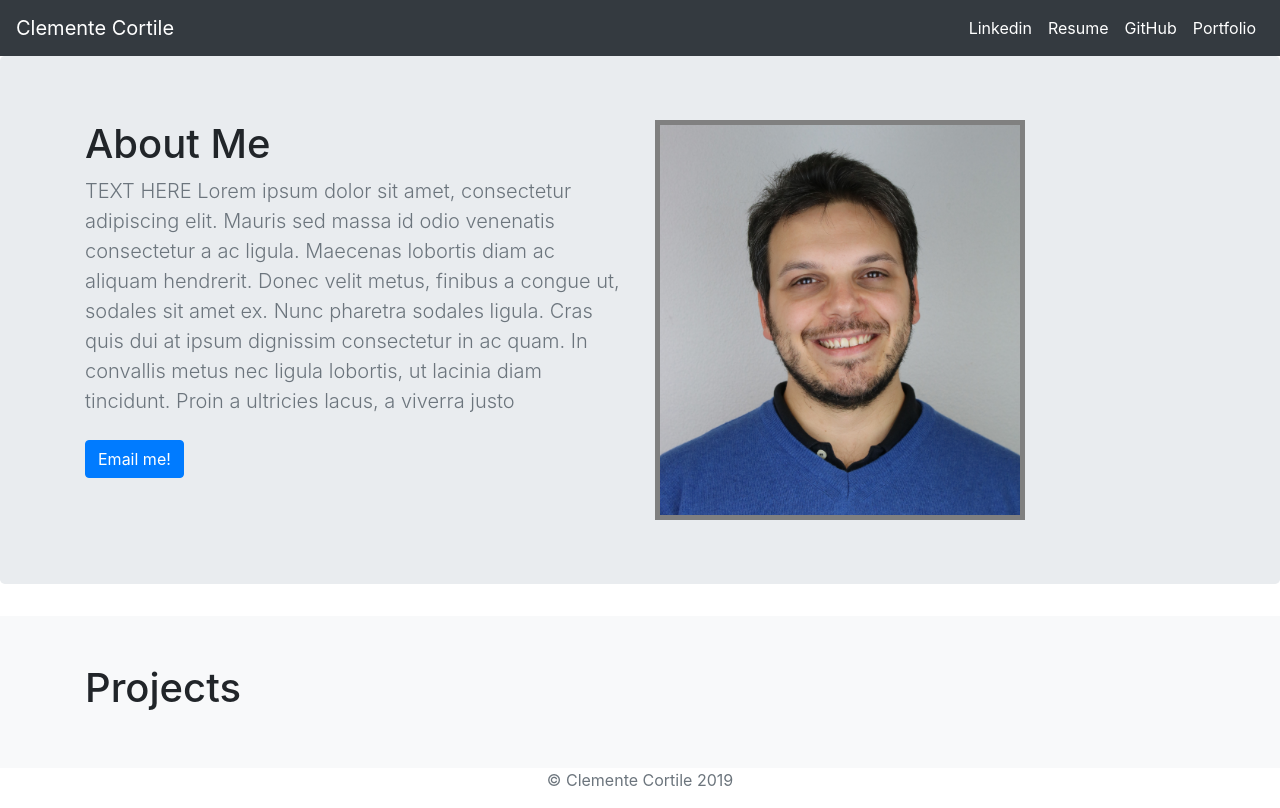
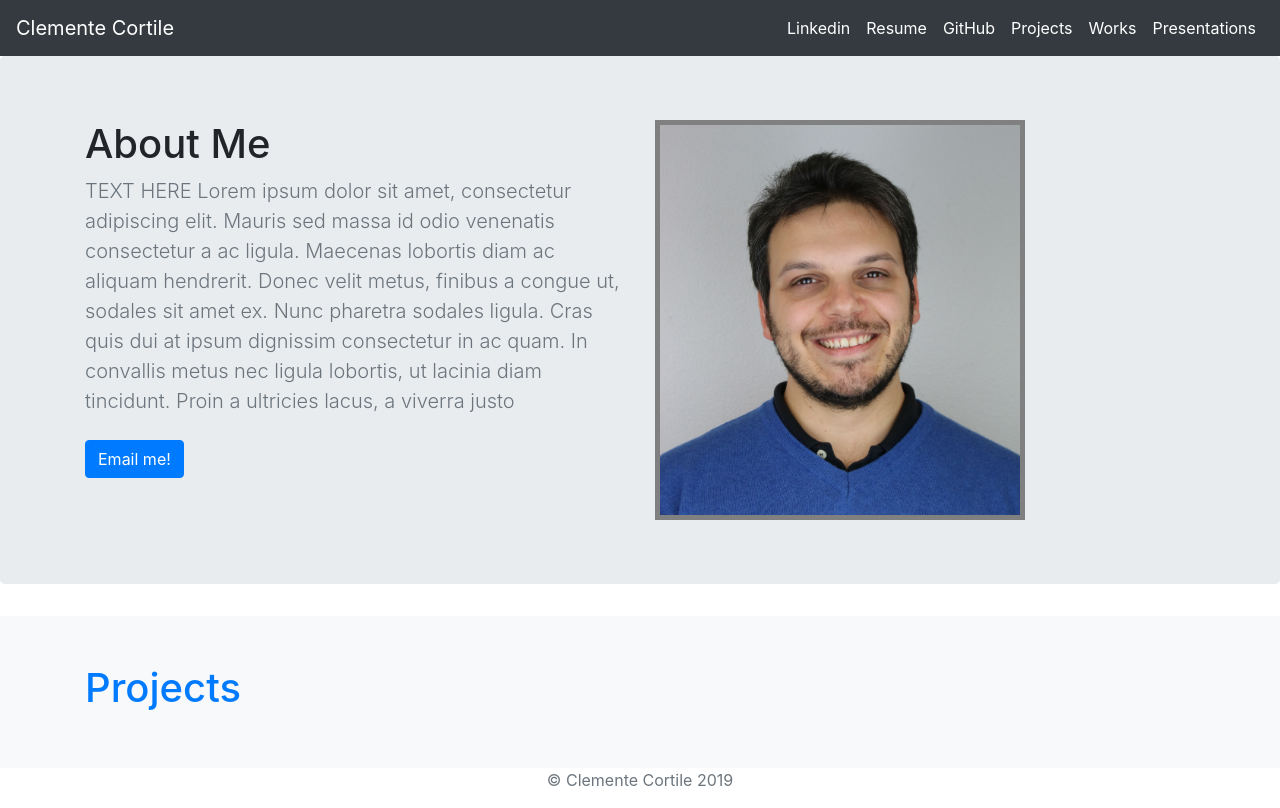
Before and after one commit to ClementeCortile/ptf, a Django app: page / in a window 1280 px wide. Run offline with Django 3.2, Linux system fonts and the light colour scheme; data that the repository does not hold is empty; some libraries are stand-ins or nearby versions.

Commit message:
Adding Sections Part 3

```diff
--- a/jobs/templates/jobs/home.html
+++ b/jobs/templates/jobs/home.html
@@ -46,14 +46,15 @@
                 <a class="nav-item nav-link active" href="https://www.linkedin.com/in/clemcort/">Linkedin</a>
                 <a class="nav-item nav-link active" href="{% static 'cv_clemente.pdf' %}">Resume</a>
                 <a class="nav-item nav-link active" href="https://github.com/ClementeCortile">GitHub</a>
-                <a class="nav-item nav-link active" href="{% url 'allblogs' %}">Portfolio</a>
+                <a class="nav-item nav-link active" href="{% url 'allprojects' %}">Projects</a>
+                <a class="nav-item nav-link active" href="{% url 'allblogs' %}">Works</a>
+                <a class="nav-item nav-link active" href="{% url 'allblogs' %}">Presentations</a>
             </div>
         </div>
     </nav>
 </header>
 
 <main role="main">
-
 
     <section class="jumbotron text-left">
         <div class="container">
@@ -85,7 +86,7 @@
 
     <div class="album py-5 bg-light">
         <div class="container">
-            <left><h1>Projects</h1></left>
+            <left><h1><a href="#">Projects</a></h1></left>
 
 
             <div class="row">
@@ -93,12 +94,12 @@
 
 
 
-                {% for job in jobs.all %}
+                {% for projects in projects.all %}
                     <div class="col-md-4">
                         <div class="card mb-4 box-shadow">
-                            <img class="card-img-top" src="{{ job.image.url }}"/>
+                            <img class="card-img-top" src="{{ projects.image.url }}"/>
                             <div class="card-body">
-                                <p class="card-text">{{ job.summary }}</p>
+                                <p class="card-text">{{ projects.title }}</p>
                             </div>
                         </div>
                     </div>
--- a/jobs/views.py
+++ b/jobs/views.py
@@ -1,7 +1,11 @@
 from django.shortcuts import render
 
 from .models import Job
+from projects import models
+
 
 def home(request):
     jobs = Job.objects
-    return render(request, 'jobs/home.html', {'jobs':jobs})
+    projects = models.Projects.objects
+    return render(request, 'jobs/home.html', {'jobs': jobs,
+                                              'projects': projects})
--- /dev/null
+++ b/projects/urls.py
@@ -0,0 +1,7 @@
+from django.urls import path
+
+from . import views
+
+urlpatterns = [
+    path('', views.allprojects, name='allprojects'),
+]
--- a/ptf/urls.py
+++ b/ptf/urls.py
@@ -23,4 +23,5 @@ urlpatterns = [
     path('admin/', admin.site.urls),
     path('', jobs.views.home, name='home'),
     path('blog/', include('blog.urls')),
+    path('projects/', include('projects.urls'))
 ] + static(settings.MEDIA_URL, document_root=settings.MEDIA_ROOT)
```
Also changed, not shown: presentations/templates/presentations/presentations.html (added, +11 -0 lines), projects/templates/projects/projects.html (added, +11 -0 lines), projects/templates/__init__.py (added), 3 other files.
